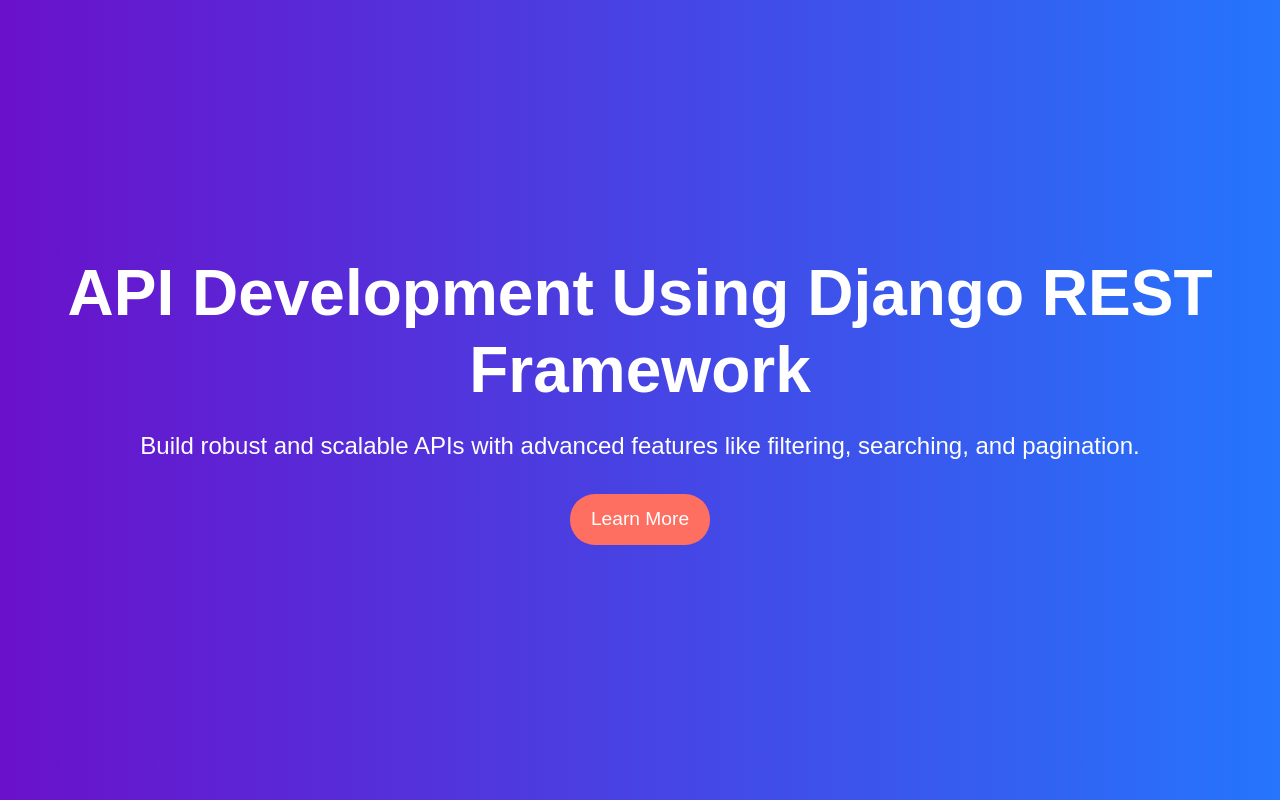
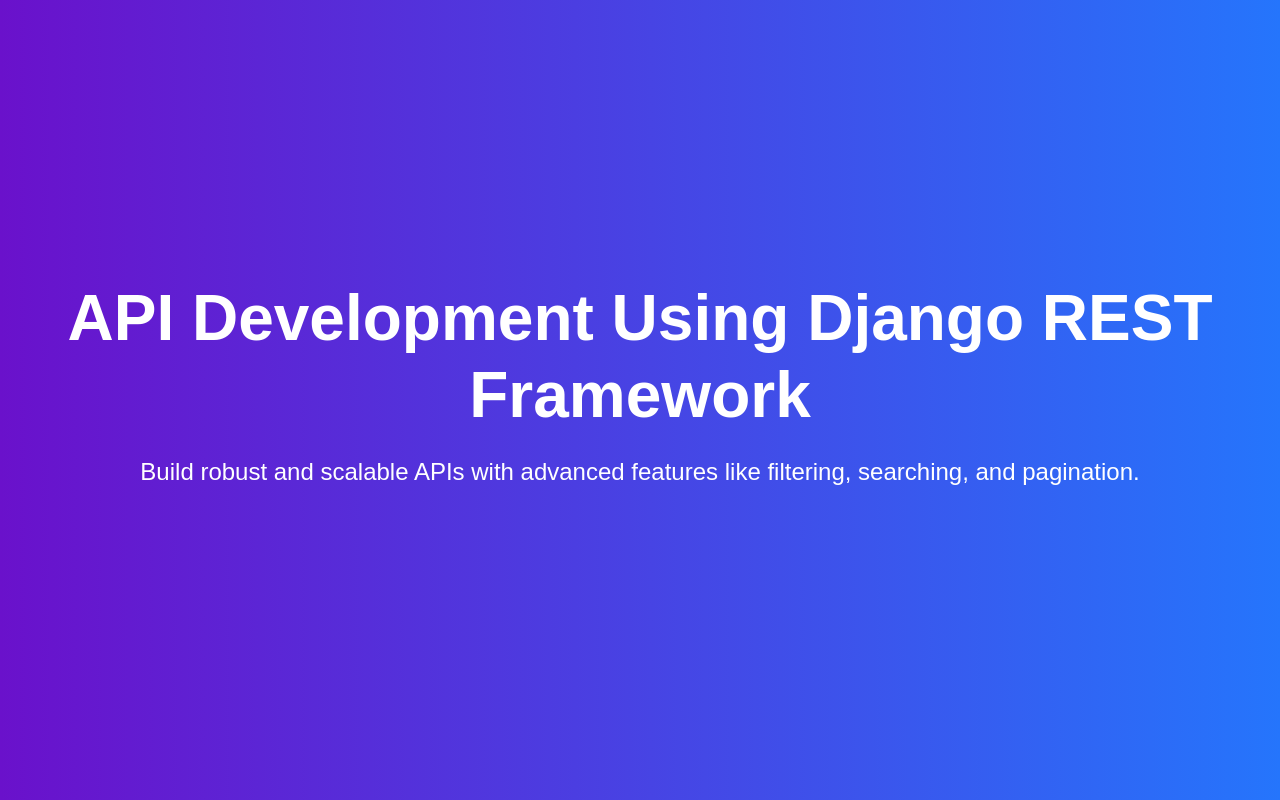
Before and after one commit to chandumarla/ecommerce-product-catalog-backend, a Django app: page / in a window 1280 px wide. Run offline with Django 5.2, Linux system fonts and the light colour scheme.

Commit message:
html upd

```diff
--- a/templates/home.html
+++ b/templates/home.html
@@ -50,7 +50,7 @@
         <div>
             <h1>API Development Using Django REST Framework</h1>
             <p>Build robust and scalable APIs with advanced features like filtering, searching, and pagination.</p>
-            <a href="#" class="btn btn-custom">Learn More</a>
+
         </div>
     </div>
 </body>
```
